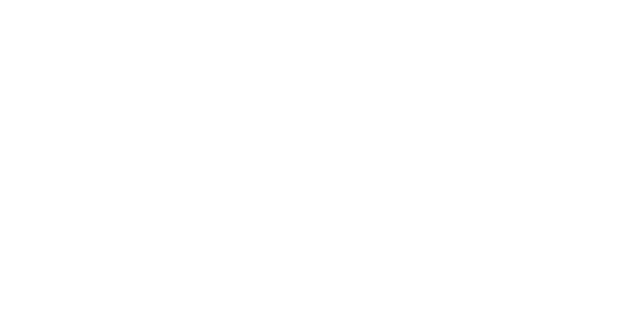
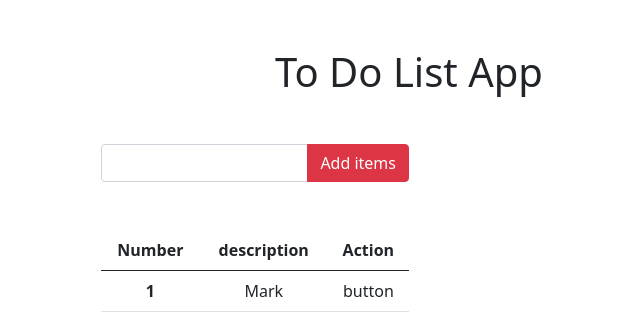
Before and after one commit to Rezwanul777/to-do-list, a plain HTML site: page index.html in a window 1280 px wide. Shown: the whole page, without its empty margins (231-871 px from the left). Drawn offline with nearby package versions, Linux system fonts and the light colour scheme.

Commit message:
HTML STRUCTURE COMPLETE

```diff
--- a/index.html
+++ b/index.html
@@ -9,8 +9,37 @@
 
 </head>
 <body>
+   <h1 class="text-center mt-5">To Do List App</h1>
+      <div class="text-center container w-50 m-auto mt-5">
+         <div class="input-group w-50">
 
-   <script src="https://cdn.jsdelivr.net/npm/bootstrap@5.0.2/dist/js/bootstrap.bundle.min.js" integrity="sha384-MrcW6ZMFYlzcLA8Nl+NtUVF0sA7MsXsP1UyJoMp4YLEuNSfAP+JcXn/tWtIaxVXM" crossorigin="anonymous"></script>
+            <input class="form-control" aria-label="With textarea"></input>
+            <button class="btn btn-danger">Add items</button>
+          </div>
+          <div class="mt-5">
+            <table class="table w-50">
+               <thead>
+                 <tr>
+                   <th scope="col">Number</th>
+                   <th scope="col">description</th>
+                   <th scope="col">Action</th>
+
+                 </tr>
+               </thead>
+               <tbody>
+                 <tr>
+                   <th scope="row">1</th>
+                   <td>Mark</td>
+                   <td>button</td>
+                 </tr>
+
+               </tbody>
+             </table>
+          </div>
+      </div>
+
+   <!-- add script -->
+   <source src="./project.js" type="">
 
 </body>
 </html>
```
Also changed, not shown: project.js (added).
